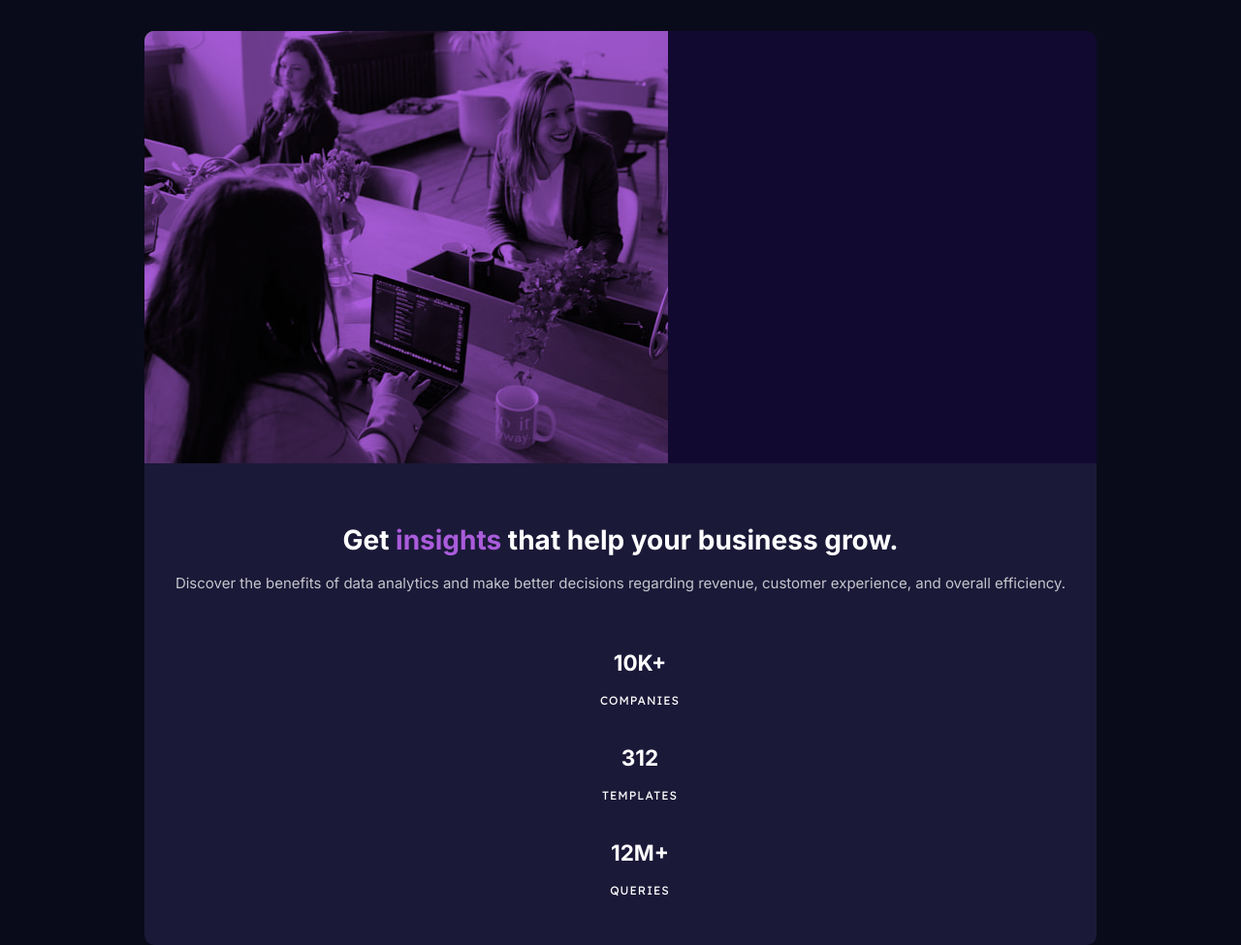
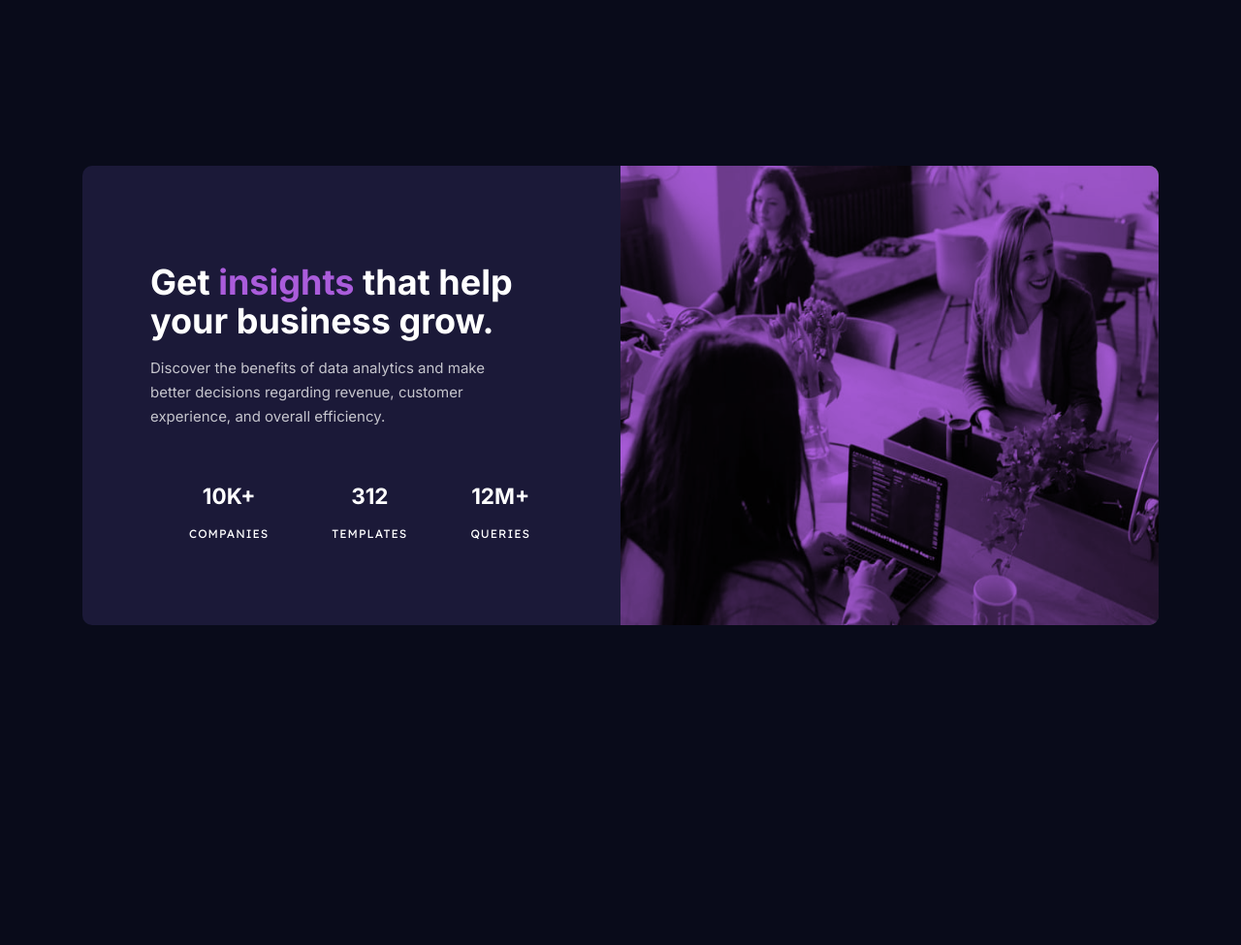
Before and after one commit to sanyomor-01/stats-preview-card-component-main, a plain HTML site: page index.html in a window 1280 px wide. Shown: the whole page at 97% size. After the commit the page ends 808 px from the top, so only its background shows below. Drawn offline with Linux system fonts and the light colour scheme.

Commit message:
Responsive styles

```diff
--- a/index.html
+++ b/index.html
@@ -23,10 +23,10 @@
       <picture class="card--image">
         <source
           media="(max-width: 694px)"
-          srcset="./images/image-header-mobile.jpg"
+          srcset="./images/image-header-desktop.jpg"
         />
         <img
-          src="./images/image-header-desktop.jpg"
+          src="./images/image-header-mobile.jpg"
           alt="People working in an office"
         />
       </picture>
--- a/main.css
+++ b/main.css
@@ -24,6 +24,7 @@
 html{
   font-size: 62.5%;
 }
+
 
 body{
   font-family: var(--ff-primary);
@@ -54,7 +55,7 @@ h1,h2{
 }
 .container{
   background: var(--clr-dark-desaturated-blue);
-  display: block;
+  display: grid;
   border-radius: 1rem;
   max-width: 111rem;
 }
@@ -72,7 +73,7 @@ h1,h2{
   mix-blend-mode: multiply;
 }
 .container .card--details{
-  padding: 4rem 3.15rem 3.2rem 3.15rem;
+  padding: 3.2rem;
   text-align: center;
 }
 
@@ -95,17 +96,18 @@ h1,h2{
   display: flex;
   flex-direction: column;
   gap: 2rem;
+}
 
-
-}
 .container .card--details .statistics li{
   text-align: center;
 }
+
 .container .card--details .statistics li h2{
   display: block;
   line-height: 1;
   text-transform: uppercase;
 }
+
 .container .card--details .statistics li span{
   display: block;
   font-size: 1.2rem;
@@ -115,3 +117,52 @@ h1,h2{
   letter-spacing: 0.1rem;
   line-height: 1.8rem;
 }
+
+/* Responsive */
+@media (min-width:576px) {
+  .container .card--details .statistics{
+    flex-direction: row;
+    justify-content: space-between;
+  }
+
+}
+@media (min-width:654px){
+  .container{
+    grid-auto-flow: column;
+    grid-template-columns: 50% 50%;
+  }
+  .container .card--image{
+    order: 2;
+    border-radius: 0 1rem 1rem 0;
+  }
+  .container .card--image img{
+    height: 100%;
+  }
+  .container .card--details{
+    order: 1;
+    text-align: start;
+  }
+  .container .card--details .card--title{
+    font-size: 3.6rem;
+    line-height: 4rem;
+    max-width: 40.3rem;
+  }
+  .card--details p{
+    max-width: 37.4rem;
+  }
+  .container .card--details .statistics{
+    max-width: 35.2rem;
+  }
+
+}
+@media (min-width: 1110px){
+  .container .card--details{
+    padding: 7rem 7rem 7rem 7rem;
+  }
+  .card--details .card--title{
+    margin-bottom: 2.5rem;
+  }
+  .card--details p{
+    margin-bottom: 7rem;
+  }
+}
```
